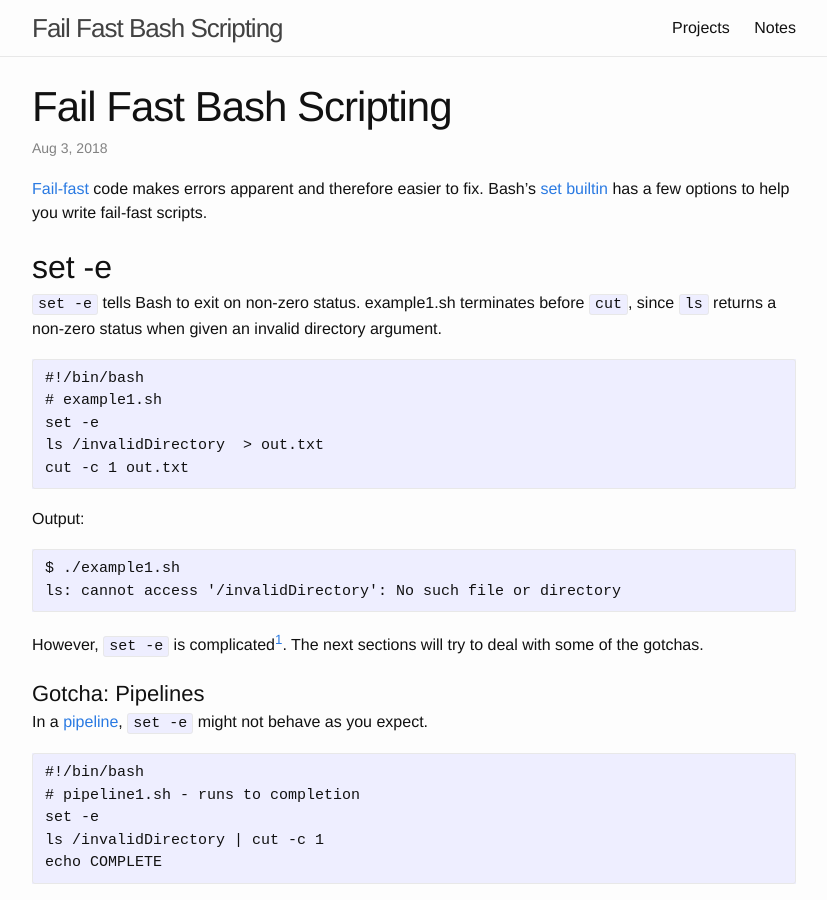
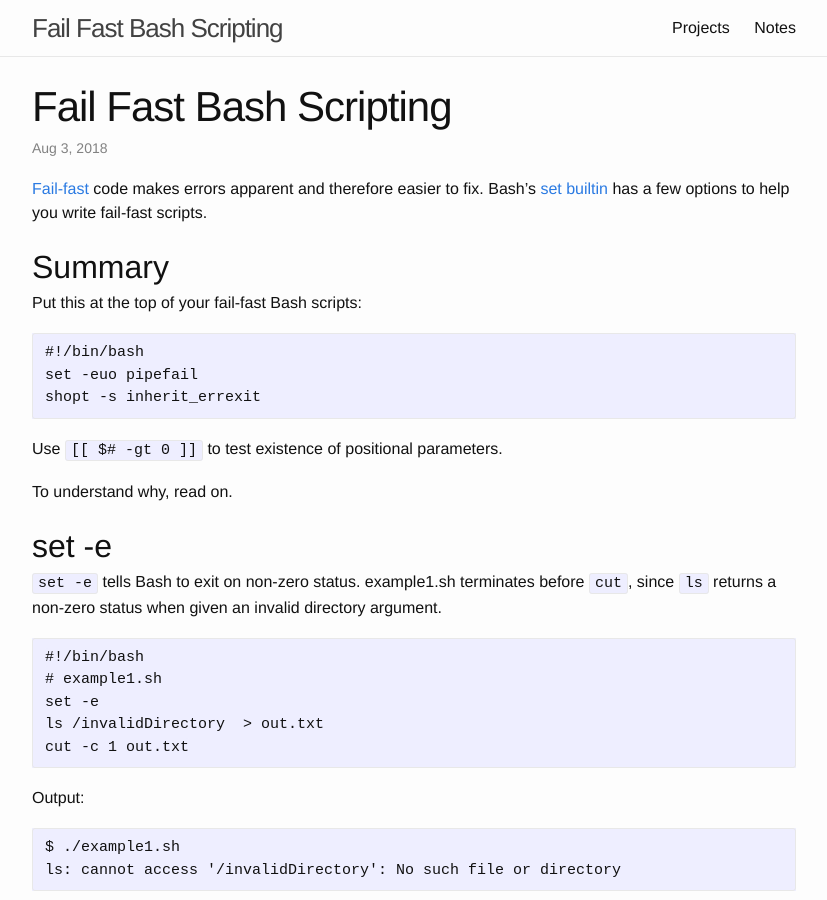
Before and after one commit to drichardson/dougrichardson.us, a Jekyll site: the page built from site/_posts/2018-08-03-fail-fast-bash-scripting.markdown, in a window 1280 px wide and 900 px high. Shown: the whole window, without its empty margins (226-1053 px from the left). Built offline with Jekyll 4.4.1, drawn with Linux system fonts in a browser that asks for light colours; some of the changed text lies outside the part shown.

Commit message:
Move summary to top for convenience.

```diff
--- a/site/_posts/2018-08-03-fail-fast-bash-scripting.markdown
+++ b/site/_posts/2018-08-03-fail-fast-bash-scripting.markdown
@@ -2,9 +2,24 @@
 layout: post
 title: "Fail Fast Bash Scripting"
 ---
+
 [Fail-fast](https://en.wikipedia.org/wiki/Fail-fast) code makes errors apparent and therefore easier to fix.
 Bash's [set builtin](https://www.gnu.org/software/bash/manual/html_node/The-Set-Builtin.html)
 has a few options to help you write fail-fast scripts.
+
+# Summary
+
+Put this at the top of your fail-fast Bash scripts:
+
+    #!/bin/bash
+    set -euo pipefail
+    shopt -s inherit_errexit
+
+
+Use `[[ $# -gt 0 ]]` to test existence of positional parameters.
+
+To understand why, read on.
+
 
 # set -e
 
```
Also changed, not shown: other parts of site/_posts/2018-08-03-fail-fast-bash-scripting.markdown (+0 -12 lines).
